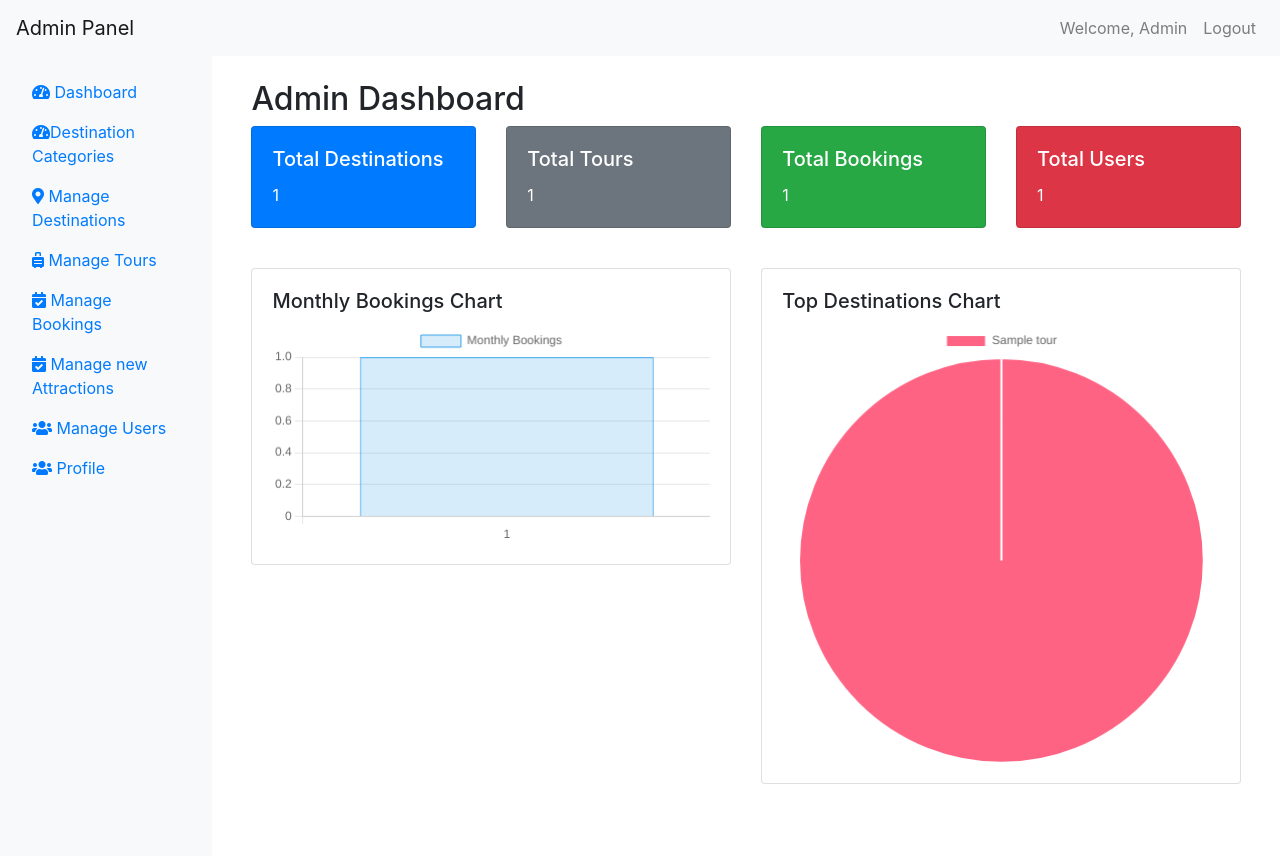
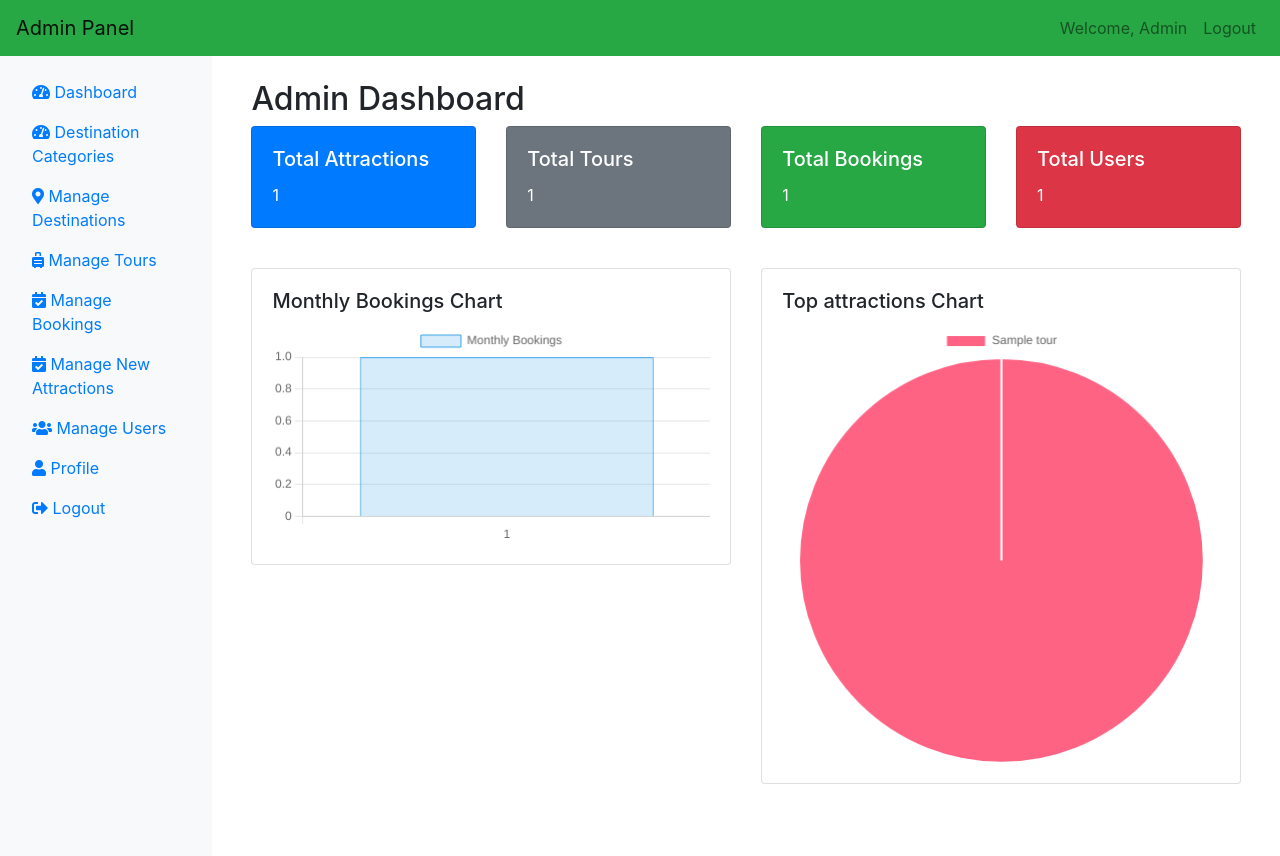
Before and after one commit to Ramborghini10/TZ-TourismPortal, a PHP site: page /admin/index.php in a window 1280 px wide. Run offline with PHP 8.4, Linux system fonts and the light colour scheme; the visitor is signed in with stand-in values (Sample User, id 1); tables that the repository leaves empty or names only in its code hold one stand-in row (values such as "Sample post").

Commit message:
final changes

```diff
--- a/admin/includes/sidebar.php
+++ b/admin/includes/sidebar.php
@@ -10,7 +10,7 @@
 </head>
 <body>
     <!-- Top Navigation Bar -->
-    <nav class="navbar navbar-expand-lg navbar-light bg-light">
+    <nav class="navbar navbar-expand-lg navbar-light bg-success">
         <a class="navbar-brand" href="index.php">Admin Panel</a>
         <button class="navbar-toggler" type="button" data-toggle="collapse" data-target="#navbarNav" aria-controls="navbarNav" aria-expanded="false" aria-label="Toggle navigation">
             <span class="navbar-toggler-icon"></span>
@@ -31,12 +31,14 @@
     <div class="d-flex">
         <nav class="nav flex-column bg-light p-3" style="min-height: 100vh; width: 250px;">
             <a class="nav-link active" href="index.php"><i class="fas fa-tachometer-alt"></i> Dashboard</a>
-            <a class="nav-link" href="manage_categories.php"><i class="fas fa-tachometer-alt"></i>Destination Categories</a>
+            <a class="nav-link" href="manage_categories.php"><i class="fas fa-tachometer-alt"></i> Destination Categories</a>
             <a class="nav-link" href="manage_destinations.php"><i class="fas fa-map-marker-alt"></i> Manage Destinations</a>
             <a class="nav-link" href="manage_tours.php"><i class="fas fa-suitcase-rolling"></i> Manage Tours</a>
             <a class="nav-link" href="manage_bookings.php"><i class="fas fa-calendar-check"></i> Manage Bookings</a>
-            <a class="nav-link" href="manage_new_attractions.php"><i class="fas fa-calendar-check"></i> Manage new Attractions</a>
+            <a class="nav-link" href="manage_new_attractions.php"><i class="fas fa-calendar-check"></i> Manage New Attractions</a>
             <a class="nav-link" href="manage_users.php"><i class="fas fa-users"></i> Manage Users</a>
-            <a class="nav-link" href="admin_profile.php"><i class="fas fa-users"></i> Profile</a>
+            <a class="nav-link" href="admin_profile.php"><i class="fas fa-user"></i> Profile</a>
+            <a class="nav-link" href="../logout.php"><i class="fas fa-sign-out-alt"></i> Logout</a>
         </nav>
         <div class="content p-4" style="width: 100%;">
+            <!-- Your main content goes here -->
--- a/admin/index.php
+++ b/admin/index.php
@@ -75,7 +75,7 @@ while ($row = mysqli_fetch_assoc($resultTopDestinations)) {
         <div class="col-md-3">
             <div class="card text-white bg-primary mb-3">
                 <div class="card-body">
-                    <h5 class="card-title">Total Destinations</h5>
+                    <h5 class="card-title">Total Attractions</h5>
                     <p class="card-text"><?php echo $totalDestinations; ?></p>
                 </div>
             </div>
@@ -119,7 +119,7 @@ while ($row = mysqli_fetch_assoc($resultTopDestinations)) {
         <div class="col-md-6">
             <div class="card">
                 <div class="card-body">
-                    <h5 class="card-title">Top Destinations Chart</h5>
+                    <h5 class="card-title">Top attractions Chart</h5>
                     <canvas id="topDestinationsChart"></canvas>
                 </div>
             </div>
```
